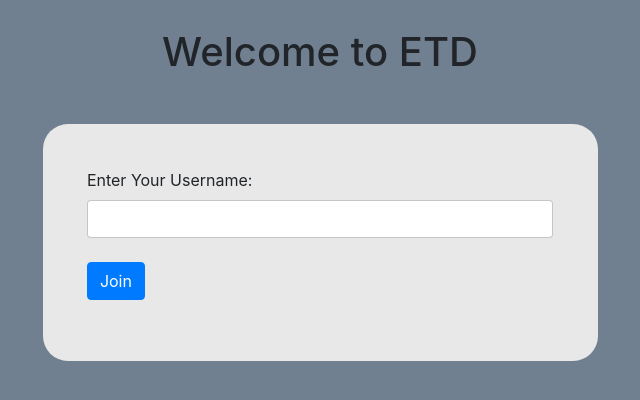
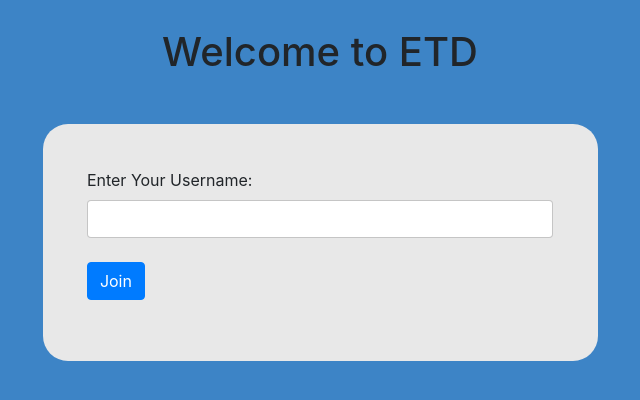
Before and after one commit to arminderk/Encrypto, a website: page index.html in a window 1280 px wide. Shown: the whole page, without its empty margins (320-960 px from the left). Drawn offline with nearby package versions, Linux system fonts and the light colour scheme; no server answers.

Commit message:
A different background color

```diff
--- a/index.html
+++ b/index.html
@@ -17,7 +17,7 @@
     </style>
   </head>
 
-  <body style="background: #708090">
+  <body style="background: #3d84c6">
     <div class="container">
 
       <h1 class="display-5 text-center" style="margin-bottom: 50px">Welcome to ETD</h1>
```
